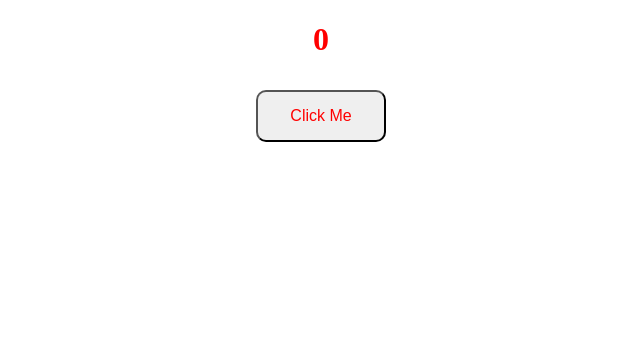
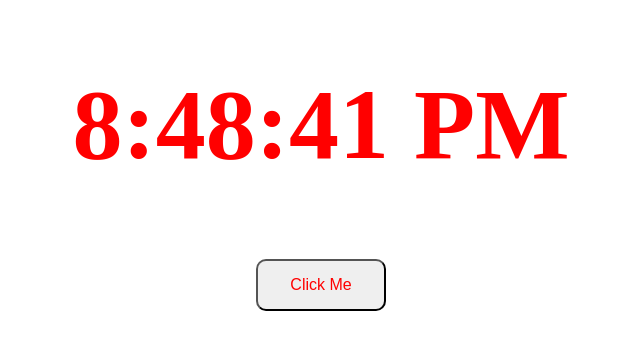
Before and after one commit to RithikChoudhary/Web-Devlopment, a React (Create React App) app in the folder React JS/playlist/: page / in a window 1280 px wide. Shown: the top 350 px of the page, without its empty margins (319-959 px from the left). Built offline with nearby package versions, Linux system fonts and the light colour scheme.

Commit message:
created a time clock

```diff
--- a/React JS/playlist/src/App.jsx
+++ b/React JS/playlist/src/App.jsx
@@ -24,12 +24,13 @@ import { useState } from 'react';
 
 
 const App = () => {
+    let time =new Date().toLocaleTimeString()
     const state = useState();
-    const [count, setCount] = useState(0)
+    const [count, setCount] = useState(time)
 
     const IncNum = () => {
-        setCount(count + 1);
-        console.log('click')
+        time =new Date().toLocaleTimeString()
+        setCount(time);
     }
     return (
         <>
--- a/React JS/playlist/src/index.css
+++ b/React JS/playlist/src/index.css
@@ -7,6 +7,7 @@ h1{
   text-align: center;
   /* padding: 100px; */
   /* margin: 0px; */
+  font-size: 100px;
 
   color: red;
 }
```
